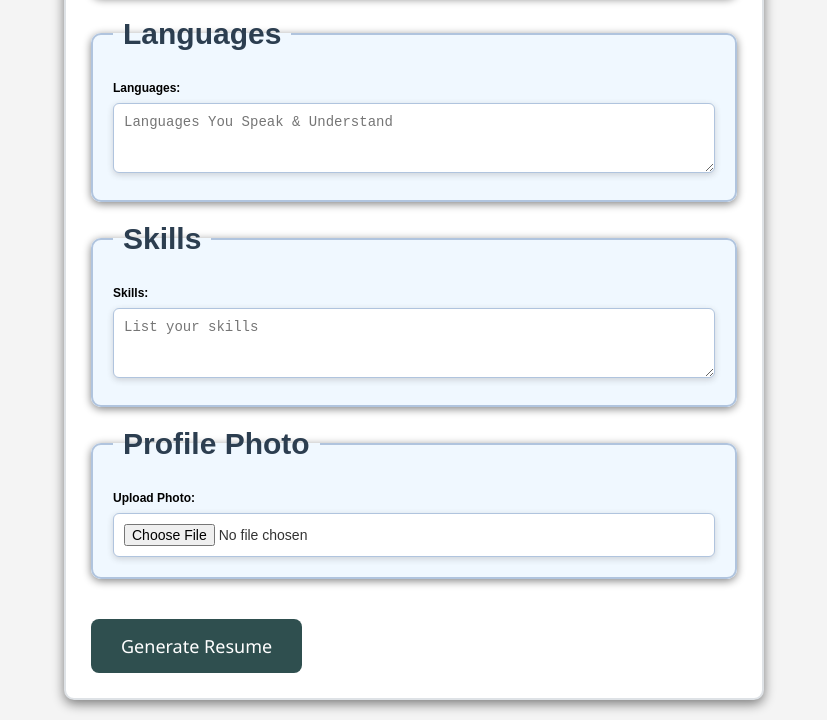
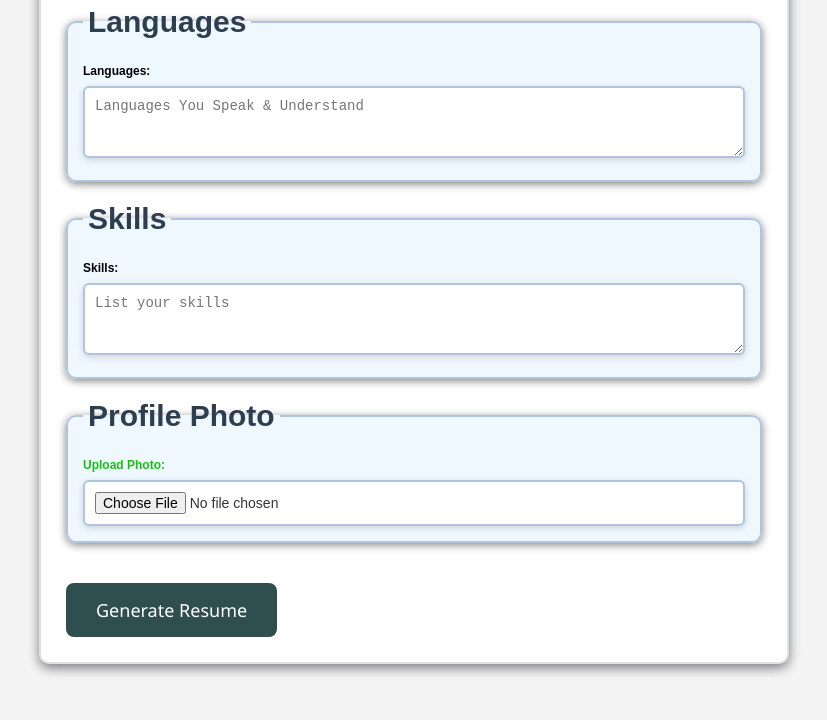
Before and after one commit to hamzashakoor119/GIAIC-Hackathon-MileStone-3-Dynamic-Resume-Builder, a plain HTML site: page index.html in a window 1280 px wide. Shown: the part 1217-1937 px from the top of the page, without its empty margins (226-1053 px from the left). After the commit the page ends 1901 px from the top, so only its background shows below. Drawn offline with Linux system fonts and the light colour scheme.

Commit message:
Update styles.css

```diff
--- a/styles.css
+++ b/styles.css
@@ -4,6 +4,18 @@ body {
     margin: 20px;
     padding: 0;
     background-color: #f2f4f7;
+}
+
+
+/* Form styling */
+form {
+    max-width: 750px;
+    margin: auto;
+    background-color: #ffffff;
+    border: 2px solid #dee2e6;
+    border-radius: 10px;
+    box-shadow: 0px 4px 12px rgba(0, 0, 0, 0.493);
+    padding: 25px;
 }
 
 
@@ -24,18 +36,6 @@ body {
 }
 
 
-/* Form styling */
-form {
-    max-width: 700px;
-    margin: auto;
-    background-color: #ffffff;
-    border: 2px solid #dee2e6;
-    border-radius: 10px;
-    box-shadow: 0px 4px 12px rgba(0, 0, 0, 0.493);
-    padding: 25px;
-}
-
-
 /* Fieldset styling */
 fieldset {
     font-size: 30px;
@@ -43,7 +43,7 @@ fieldset {
     border: 2.5px solid #b0c4de;
     border-radius: 10px;
     box-shadow: 0px 2px 8px rgba(0, 0, 0, 0.493);
-    padding: 20px;
+    padding: 15px;
     margin-bottom: 20px;
     background-color: #f0f8ff;
 }
@@ -53,8 +53,9 @@ fieldset {
 legend {
     font-size: 30px;
     font-weight: 700;
+    font-family: Arial, Helvetica, sans-serif;
     color: #2c3e50;
-    padding: 0 10px;
+    padding: 0 5px;
 }
 
 
@@ -65,6 +66,7 @@ label {
     color: #63686e;
     font-size: 12px;
     font-weight: 800;
+    font-family: Arial, Helvetica, sans-serif;
 }
 
 
@@ -73,13 +75,20 @@ input, textarea {
     width: 100%;
     padding: 10px;
     margin-top: 8px;
-    border: 1px solid #b0c4de;
+    border: 2px solid #b0c4de;
     border-radius: 6px;
     box-sizing: border-box;
     background-color: #ffffff;
     font-size: 14px;
     color: #333333;
     box-shadow: 0px 2px 6px rgba(58, 56, 56, 0.2);
+    cursor: pointer;
+}
+input:hover {
+    background-color: #dee2e6;
+}
+textarea:hover {
+    background-color: #dee2e6;
 }
 
 
@@ -159,6 +168,11 @@ body {
     height: 170px;
     margin-top: 35px;
     margin-right: 35px;
+
+}
+
+.photo-label {
+    color: #18bf15;
 
 }
 
```
